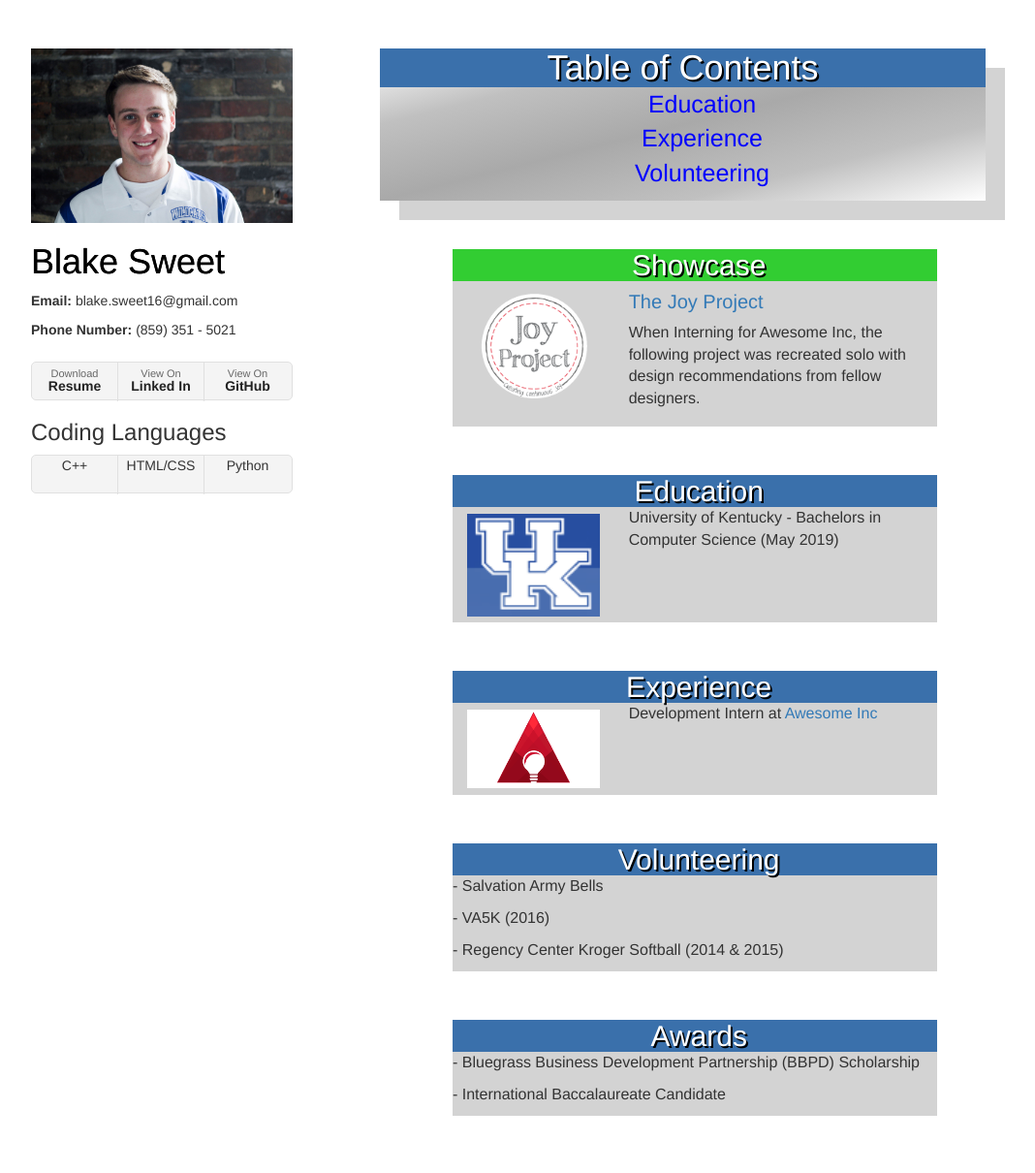
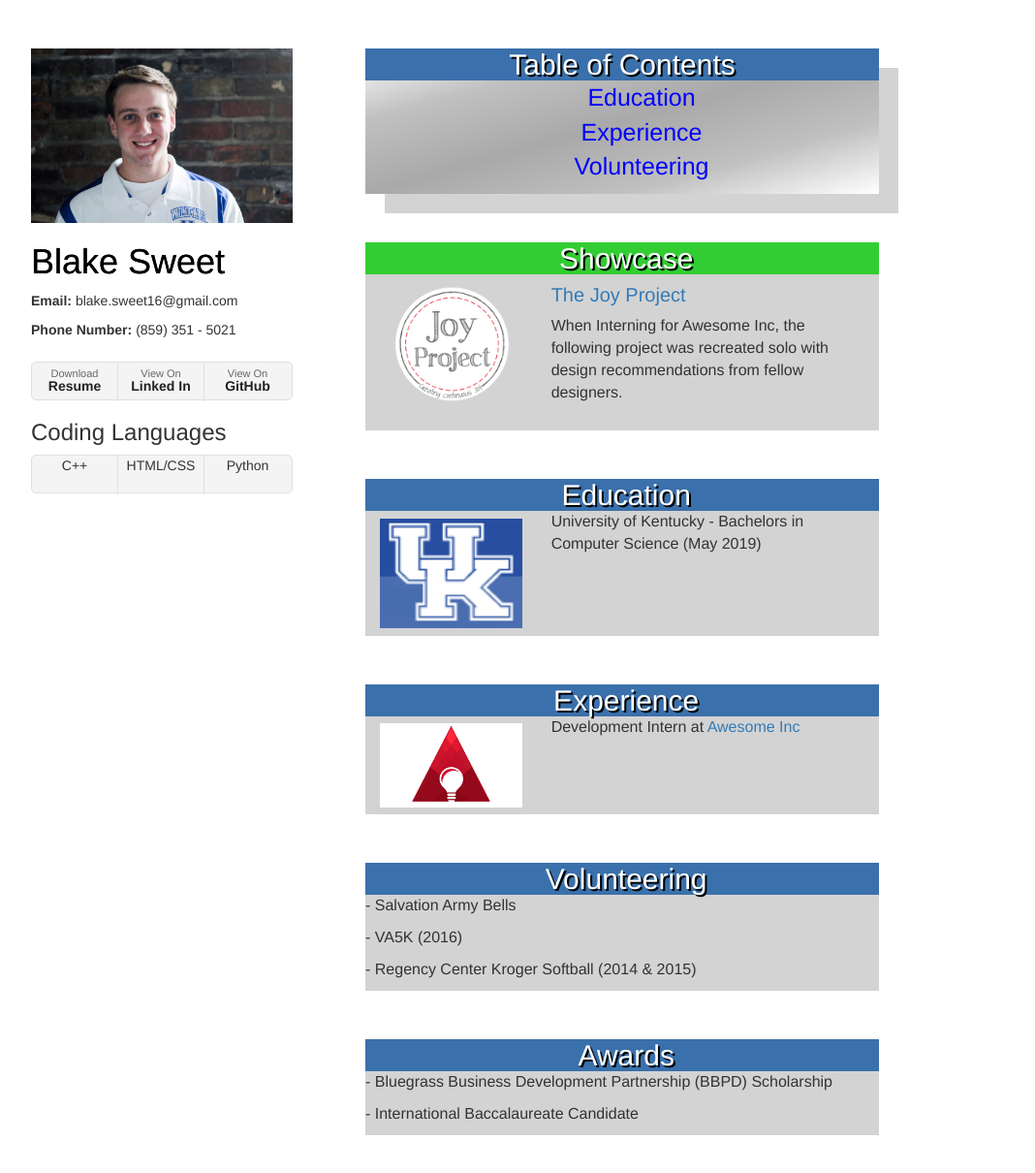
Before and after one commit to BSweet16/BSweet16.github.io, a Jekyll site: the page built from index.html, in a window 1280 px wide and 1271 px high. Shown: the top 1210 px of the window at 97% size, without its empty margins (178-1246 px from the left). Built offline with Jekyll 4.4.1, drawn with Linux system fonts in a browser that asks for light colours; nearby versions of some CDN libraries.

Commit message:
Experience and Volunteering Pages
Also fixed Table of Contents centering issue. <h1> size too big on
smaller screens

```diff
--- a/Education.html
+++ b/Education.html
@@ -6,7 +6,7 @@
 <div id="Education">
 
 	<div class="row"> <!-- College -->
-		<h1>&nbsp;Education</h1>
+		<h1 class="center">&nbsp;Education</h1>
 
 			<div class="col-lg-4">
 				<a href="http://www.cs.uky.edu/" target="_blank"><img src="assets/images/Logos/UKLogo.png" alt="UK Logo"></a>
--- a/assets/css/custom.scss
+++ b/assets/css/custom.scss
@@ -30,20 +30,23 @@
 	}
 }
 
-#Education{
+#Education, #Experience, #Volunteering{
 	background-color: grey;
 
 	h3{
 		margin-top: 10px;
 		margin-bottom: 10px;
 	}
+
+	.row{
+		margin: auto;
+		padding-bottom: 20px;
+	}
 }
 
 #ContentsTable{
 	background: linear-gradient(to bottom right, white, silver, darkgrey, silver, white);
 	box-shadow: 20px 20px lightgrey;
-	width: 125%;
-	margin: auto;
 	margin-bottom: 50px;
 
 	ul{
@@ -57,8 +60,8 @@
 		}
 	}
 
-	h1{
-		width: 100%;
+	p{
+		margin: auto;
 	}
 }
 
@@ -73,8 +76,6 @@
 .row{
 	font-size: 16px;
 	margin-bottom: 10%;
-	margin-left: 15%;
-	margin-right: -15%;
 	background-color: lightgrey;
 
 	.col-lg-4{
--- a/index.html
+++ b/index.html
@@ -4,7 +4,7 @@
 
 <!-- Table of Contents -->
 <div id="ContentsTable" class="row">
-	<h1 class="center">Table of Contents</h1>
+	<h2 class="center">Table of Contents</h2>
 	<ul>
 		<li><a href="/education" class="center">Education</a></li>
 		<li><a href="/experience" class="center">Experience</a></li>
@@ -28,6 +28,13 @@
 
 </div>
 <!-- /Showcase -->
+
+
+
+
+
+
+
 
 
 	<div class="row">
```
Also changed, not shown: experience.html (added, +23 -0 lines).
